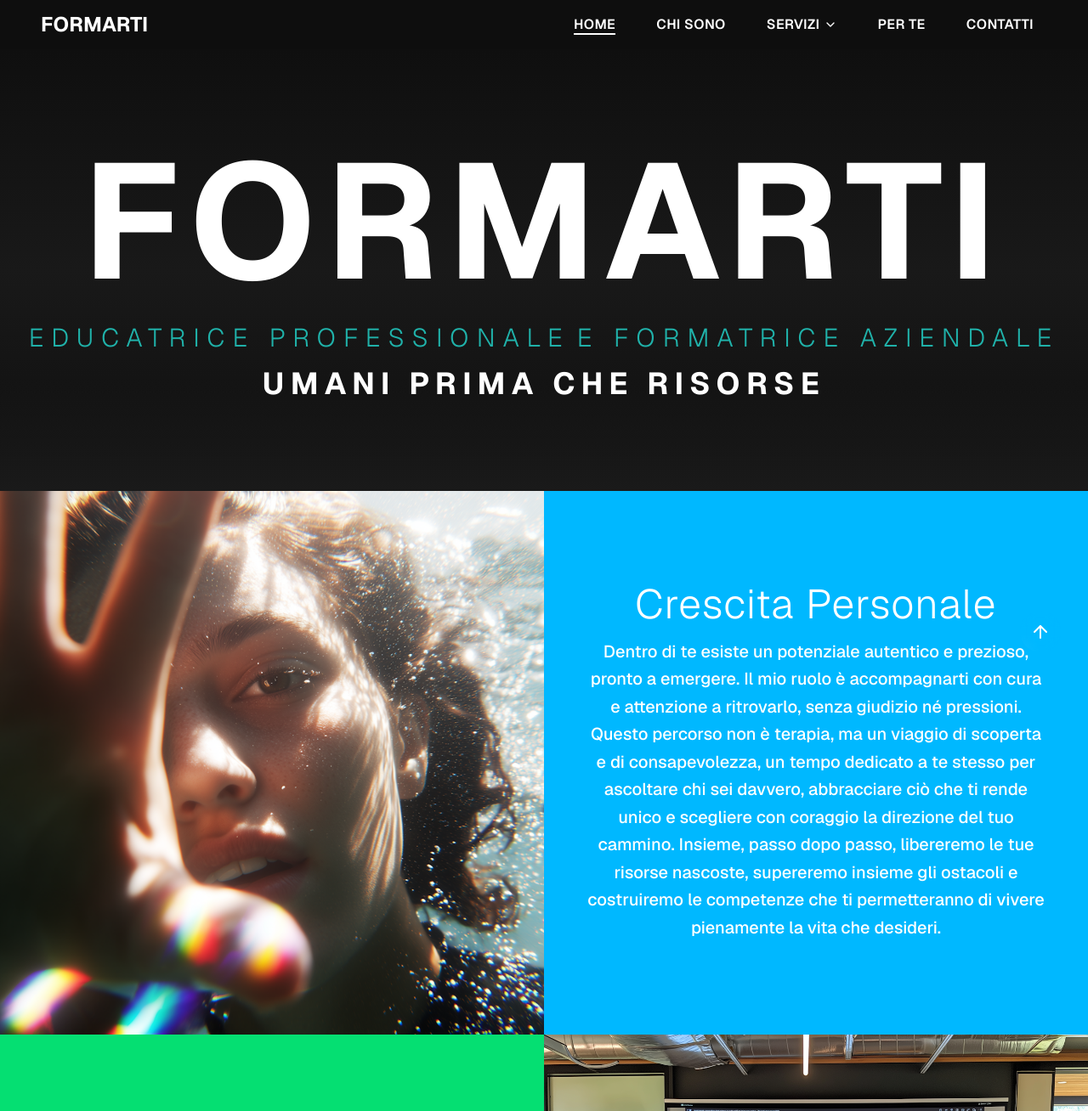
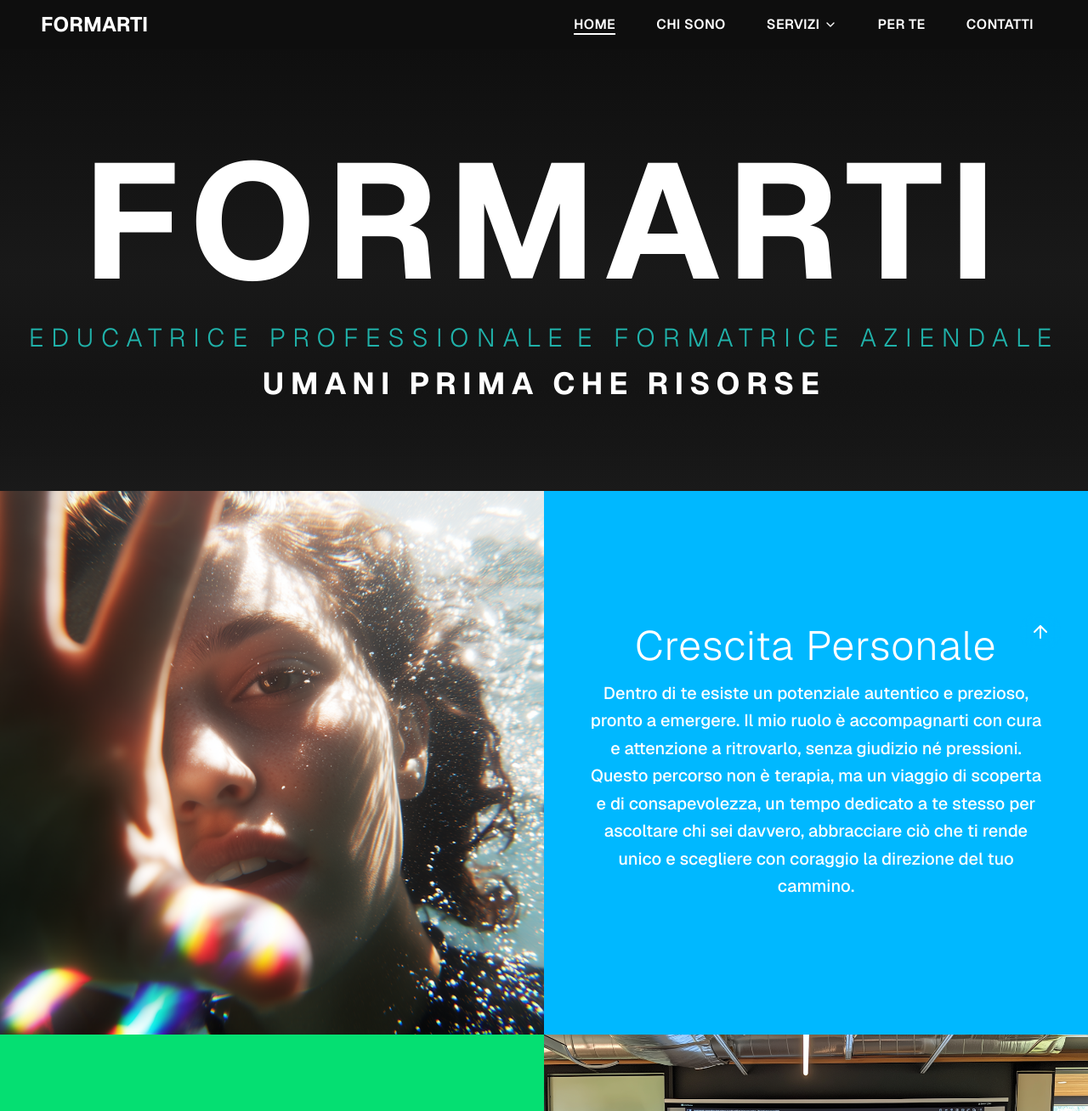
Before and after one commit to ezequiasaramburu/martina-website, a Next.js app: page / in a window 1280 px wide. Shown: the top 1308 px of the page at 85% size. Built offline with nearby package versions, Linux system fonts and the light colour scheme.

Commit message:
remove content on first service in home page

```diff
--- a/src/components/ColorfulSection.tsx
+++ b/src/components/ColorfulSection.tsx
@@ -30,7 +30,7 @@ const sectionData: SectionData[] = [
     id: "self-esteem",
     title: "Crescita Personale",
     description:
-      "Dentro di te esiste un potenziale autentico e prezioso, pronto a emergere. Il mio ruolo è accompagnarti con cura e attenzione a ritrovarlo, senza giudizio né pressioni. Questo percorso non è terapia, ma un viaggio di scoperta e di consapevolezza, un tempo dedicato a te stesso per ascoltare chi sei davvero, abbracciare ciò che ti rende unico e scegliere con coraggio la direzione del tuo cammino. Insieme, passo dopo passo, libereremo le tue risorse nascoste, supereremo insieme gli ostacoli e costruiremo le competenze che ti permetteranno di vivere pienamente la vita che desideri.",
+      "Dentro di te esiste un potenziale autentico e prezioso, pronto a emergere. Il mio ruolo è accompagnarti con cura e attenzione a ritrovarlo, senza giudizio né pressioni. Questo percorso non è terapia, ma un viaggio di scoperta e di consapevolezza, un tempo dedicato a te stesso per ascoltare chi sei davvero, abbracciare ciò che ti rende unico e scegliere con coraggio la direzione del tuo cammino.",
     backgroundColor: "bg-blue-400",
     textColor: "text-white",
     type: "text",
```
